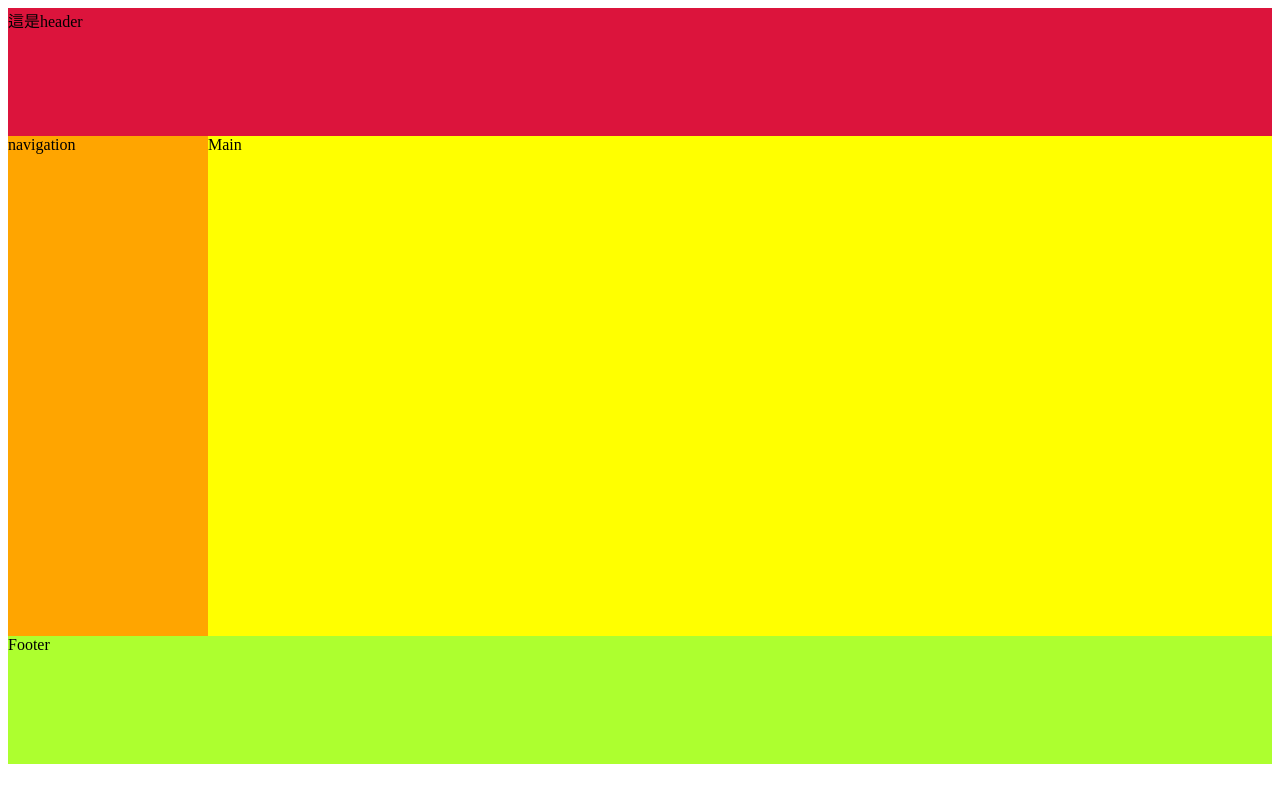
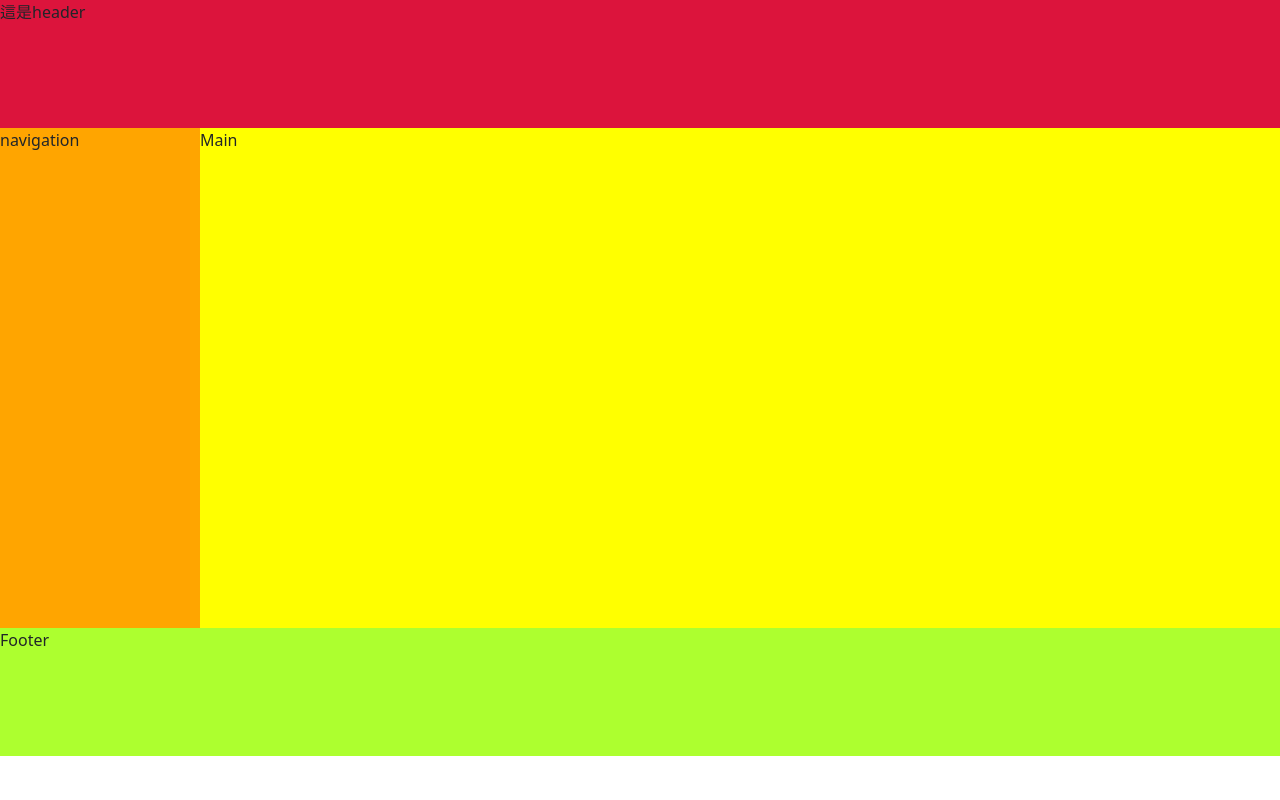
Before and after one commit to vamp16431745/javascript_lesson, a plain HTML site: page project/public/index.html in a window 1280 px wide. Drawn offline with Linux system fonts and the light colour scheme.

Commit message:
套用reboot.min.css

```diff
--- a/project/public/index.html
+++ b/project/public/index.html
@@ -5,6 +5,7 @@
   <meta http-equiv="X-UA-Compatible" content="IE=edge">
   <meta name="viewport" content="width=device-width, initial-scale=1.0">
   <title>project</title>
+  <link rel="stylesheet" href="css/bootstrap-reboot.min.css">
   <link rel="stylesheet" href="css/index.css">
    <script src="js/index.js" type="module"></script>
 </head>
```
